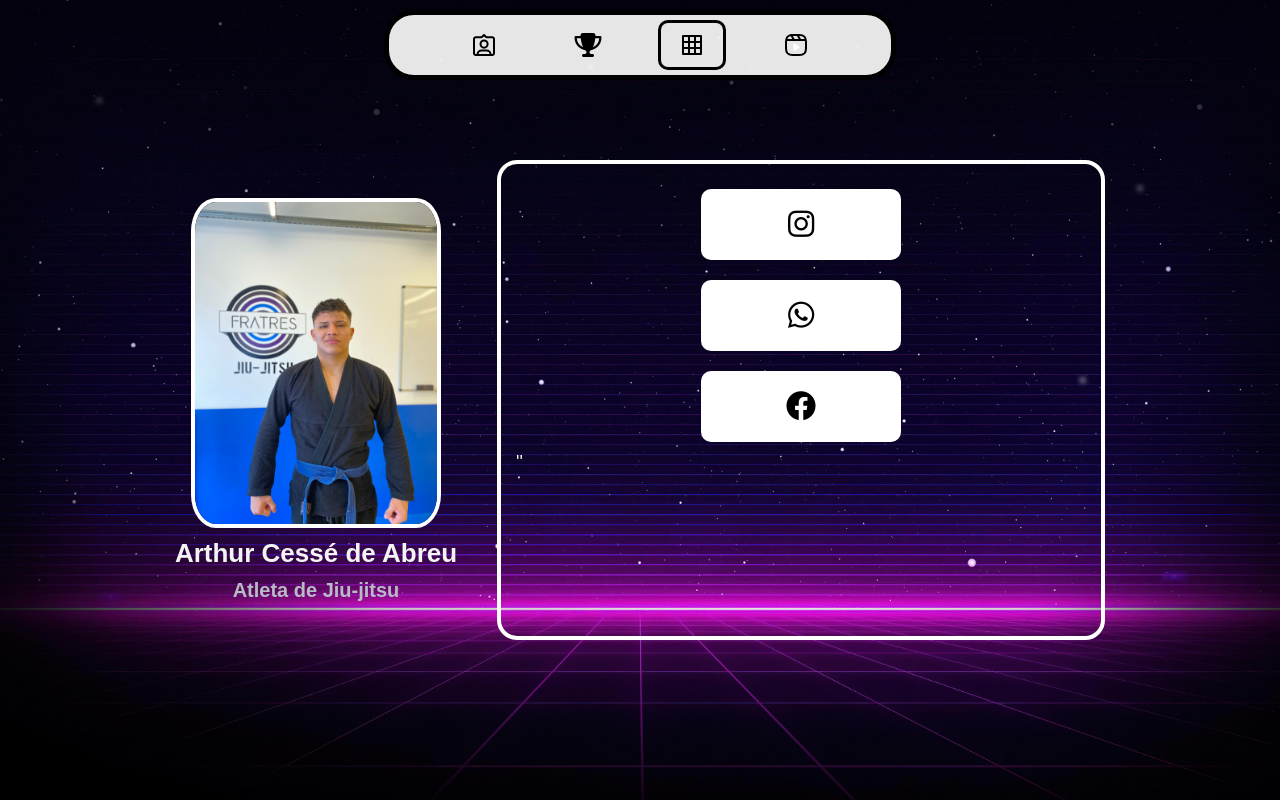
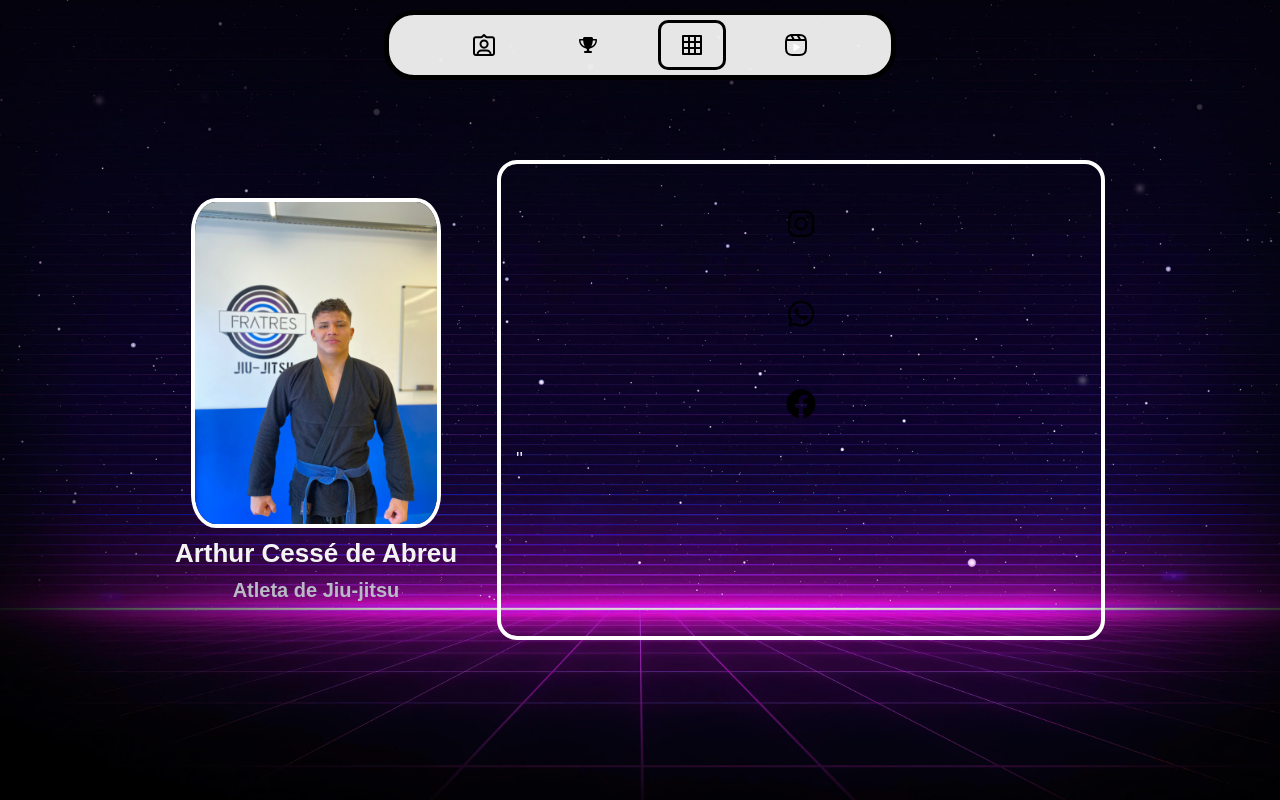
Before and after one commit to arthur-cesse-de-abreu/portifolio-pessoal, a plain HTML site: page index.html in a window 1280 px wide. Both pictures are taken after a click on the item 691 px from the left and 45 px from the top of the page. Drawn offline with Linux system fonts and the light colour scheme.

Commit message:
Diminui o tamanho dos botões de contato

```diff
--- a/src/css/estilos.css
+++ b/src/css/estilos.css
@@ -1,18 +1,14 @@
 body {
 	font-family: sans-serif;
-
 	background-image: url(../images/fundo-site.jpg);
 	background-size: cover;
 	background-position: center;
 	background-repeat: no-repeat;
-
 	color: #f3f3f3;
 	font-size: 18px;
-
 	display: flex;
 	justify-content: center;
 	align-items: center;
-
 	min-height: 100vh;
 	margin: 0;
 }
@@ -40,7 +36,7 @@ nav {
 }
 
 i {
-	font-size: 24px;
+	font-size: 16px;
 	color: #000;
 }
 
@@ -209,12 +205,13 @@ label {
 }
 
 .minhas-redes ul li {
-	background-color: white;
-    padding: 20px;
+	padding: 10px;
     margin: 10px;
-    width: 200px;
-    border-radius: 10px;
-    text-align: center;
+    width: 70px;
+    height: 70px;
+    display: flex;
+    justify-content: center;
+    align-items: center;
 }
 
 .minhas-redes ul li:hover {
```
